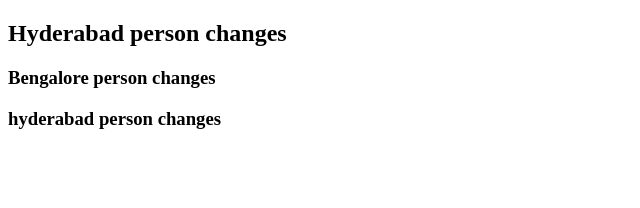
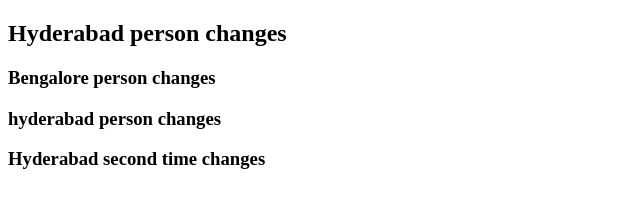
Before and after one commit to Tejesh1682002/Hyd-person, a plain HTML site: page index.html in a window 1280 px wide. Shown: the whole page, without its empty margins (0-640 px from the left). Drawn offline with Linux system fonts and the light colour scheme.

Commit message:
Hyderabad second time changes

```diff
--- a/index.html
+++ b/index.html
@@ -9,5 +9,6 @@
     <h2>Hyderabad person changes</h2>
     <h3>Bengalore person changes</h3>
     <h3>hyderabad person changes</h3>
+    <h3>Hyderabad second time changes</h3>
 </body>
 </html>
```
